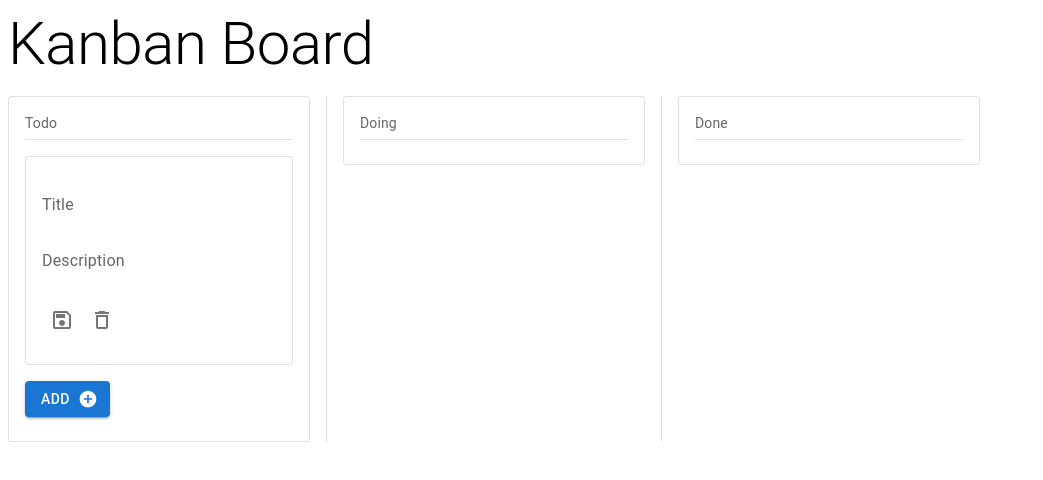
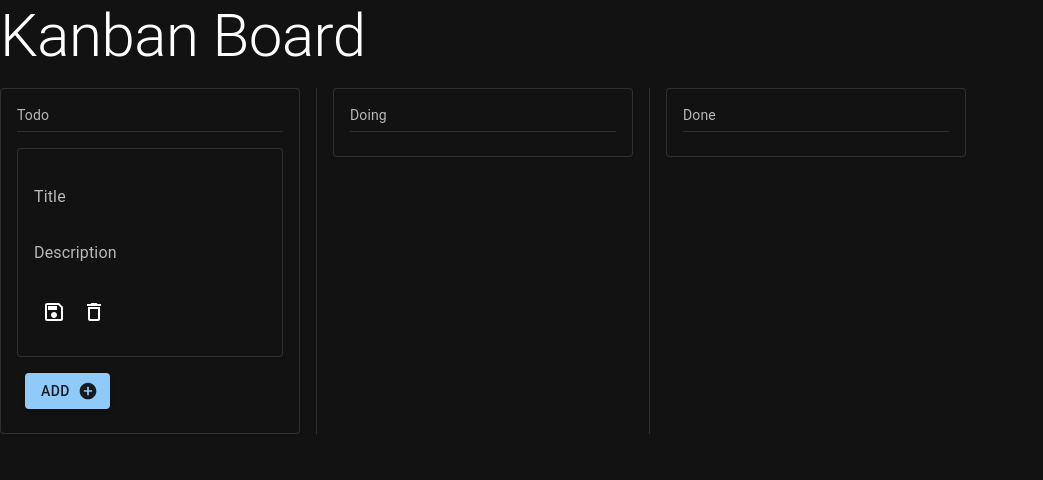
Before and after one commit to ranielm/kanbanboard, a React (Vite) app: page / in a window 1280 px wide. Both pictures are taken after a click on the button "ADD". Shown: the top 480 px of the page, without its empty margins (0-1043 px from the left). Built offline with nearby package versions, Linux system fonts and the light colour scheme.

Commit message:
feat: adding dark mode

```diff
--- a/src/components/Todo.tsx
+++ b/src/components/Todo.tsx
@@ -8,7 +8,6 @@ import {
   TextField,
   Tooltip
 } from "@mui/material";
-import { createTheme, ThemeProvider } from "@mui/material/styles";
 import { useContext, useState } from "react";
 import DeleteOutlinedIcon from "@mui/icons-material/DeleteOutlined";
 import SaveOutlinedIcon from "@mui/icons-material/SaveOutlined";
@@ -16,16 +15,6 @@ import { ITodo, TodoContextType } from "../types/todo";
 import { TodoContext } from "../context/todoContext";
 
 const pointer = { cursor: "pointer" };
-
-const theme = createTheme({
-  components: {
-    MuiInput: {
-      defaultProps: {
-        disableUnderline: true
-      }
-    }
-  }
-});
 
 export interface TodoProps {
   todo: ITodo;
@@ -53,10 +42,9 @@ const Todo = ({ todo }: TodoProps) => {
   };
 
   return (
-    <Box sx={{ flexGrow: 1, mt: 2 }}>
+    <Box sx={{ flexGrow: 3, mt: 2 }}>
       <MaterialCard variant="outlined">
         <CardContent>
-          <ThemeProvider theme={theme}>
           <Grid
             container
             spacing={{ xs: 1, md: 1 }}
@@ -86,7 +74,6 @@ const Todo = ({ todo }: TodoProps) => {
               />
             </Grid>
           </Grid>
-          </ThemeProvider>
           <Box sx={{ mt: 0, mb: 0 }}>
             <Tooltip title="Save Todo">
               <IconButton style={pointer} onClick={() => deleteTodo(todoForm)}>
--- a/src/containers/Todos.tsx
+++ b/src/containers/Todos.tsx
@@ -68,7 +68,7 @@ const GenerateCard = ({ boardName, todos }: GenerateCardProps) => {
           {todos.map((todo: ITodo) => verifyBoard(todo))}
         </CardContent>
         {boardName === "Todo" && (
-          <Box sx={{ ml: 2, mb: 3 }}>
+          <Box sx={{ ml: 3, mb: 3 }}>
             <Button
               variant="contained"
               endIcon={<AddCircleIcon />}
--- a/src/pages/KanbanBoard.tsx
+++ b/src/pages/KanbanBoard.tsx
@@ -1,15 +1,37 @@
 /* eslint-disable no-console */
-import { Divider, Stack, Typography } from "@mui/material";
+import {
+  createTheme,
+  Divider,
+  Stack,
+  ThemeProvider,
+  Typography
+} from "@mui/material";
 import { useContext } from "react";
+import CssBaseline from "@mui/material/CssBaseline";
 import CustomizedSnackbars from "../components/CustomizedSnackbars";
 import Todos from "../containers/Todos";
 import { TodoContext } from "../context/todoContext";
 import { TodoContextType } from "../types/todo";
 
+const darkTheme = createTheme({
+  palette: {
+    mode: "dark"
+  },
+  components: {
+    MuiInput: {
+      defaultProps: {
+        disableUnderline: true
+      }
+    }
+  }
+});
+
 const KanbanBoard = () => {
   const { todos } = useContext(TodoContext) as TodoContextType;
 
   return (
+    <ThemeProvider theme={darkTheme}>
+      <CssBaseline />
       <Stack sx={{ width: "100%" }} spacing={2}>
         <Typography variant="h2" gutterBottom component="div">
           Kanban Board
@@ -25,6 +47,7 @@ const KanbanBoard = () => {
           <Todos boardName="Done" todos={todos} />
         </Stack>
       </Stack>
+    </ThemeProvider>
   );
 };
 
```
Lines whose indentation alone changed are shown as unchanged.
